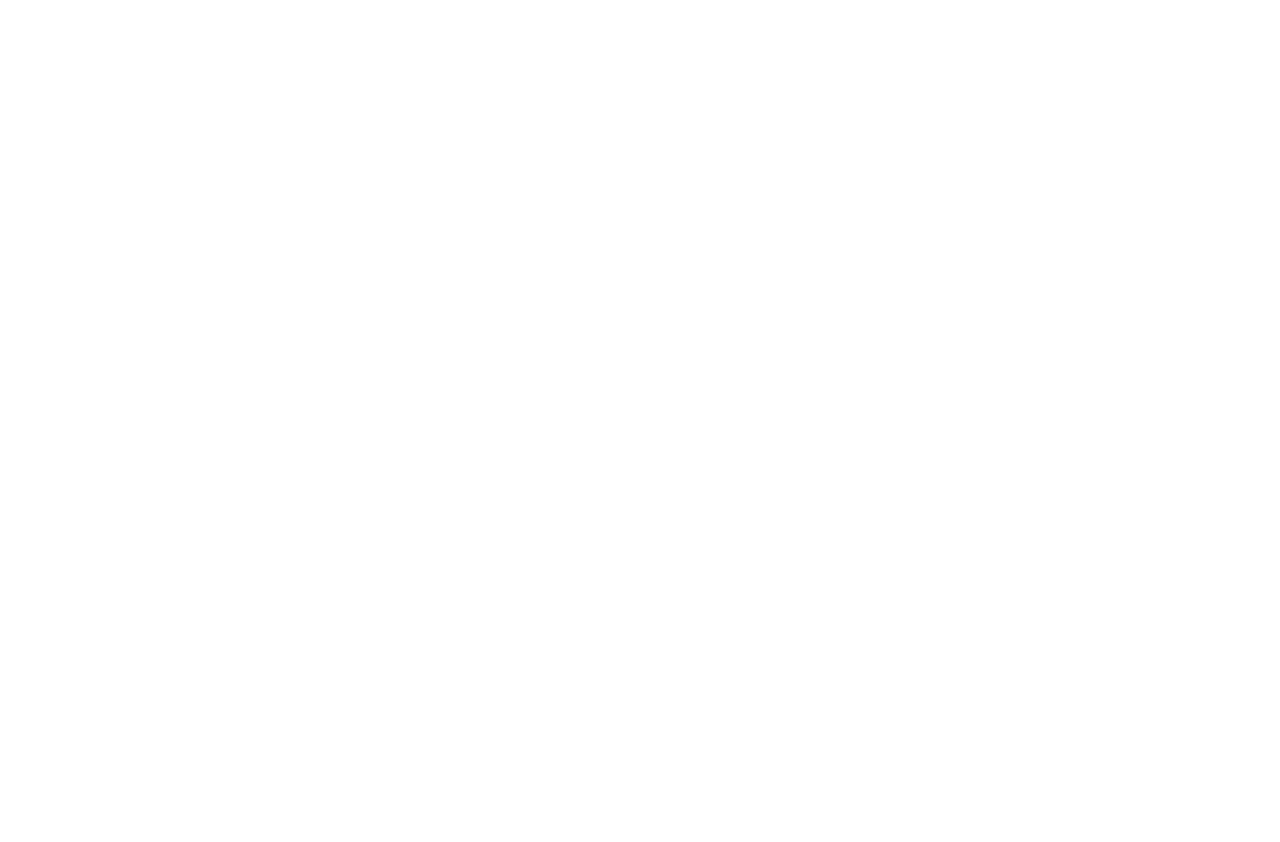
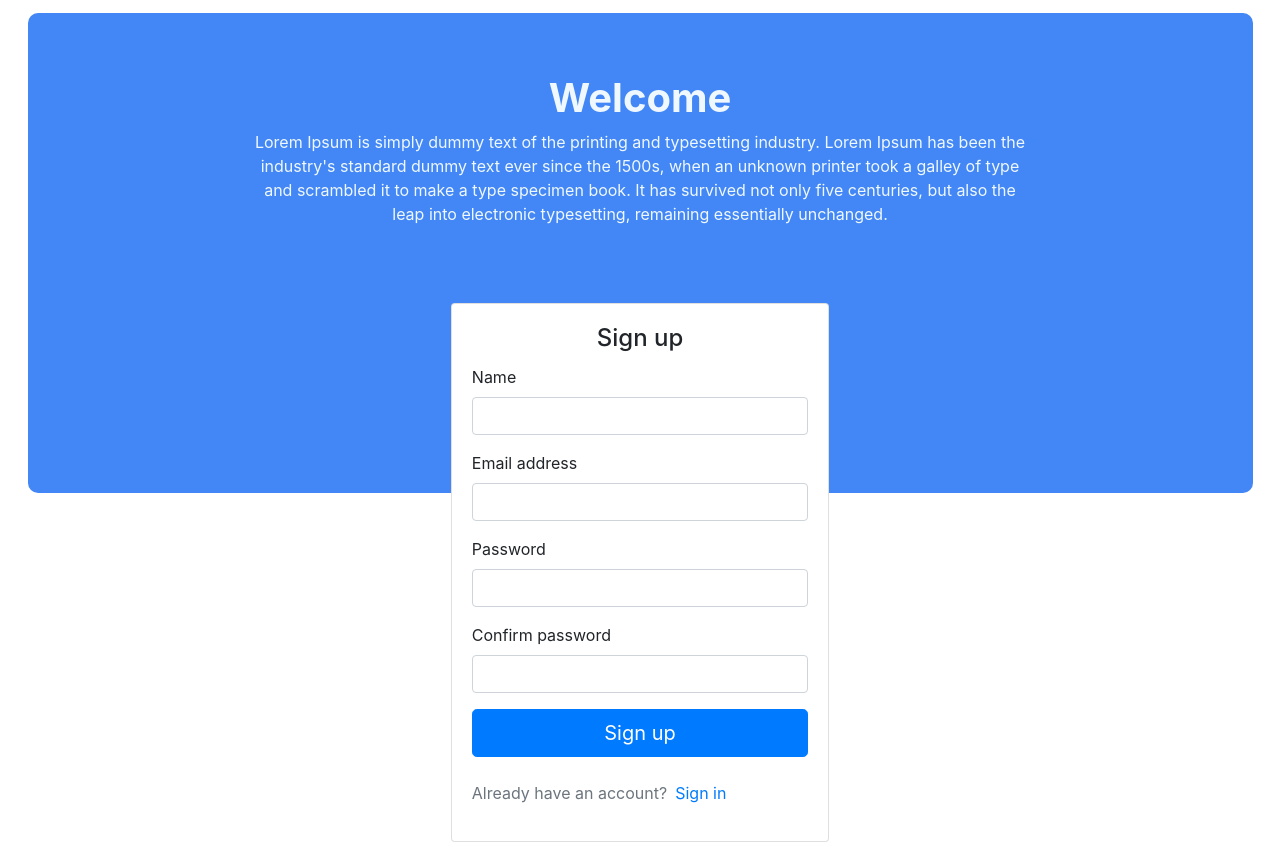
Before and after one commit to hyttttt/Detector_webpage, a Vue app: page /signUp in a window 1280 px wide. Before the commit this address had no page. Before the commit the page ends 800 px from the top, so only its background shows below. Built offline with nearby package versions, Linux system fonts and the light colour scheme.

Commit message:
add sign in/up page

```diff
--- a/package.json
+++ b/package.json
@@ -10,7 +10,7 @@
     "format": "prettier --write src/"
   },
   "dependencies": {
-    "bootstrap": "^4.6.2",
+    "bootstrap": "4.5",
     "bootstrap-vue": "^2.23.1",
     "pinia": "^2.1.3",
     "vue": "^3.3.4",
--- a/src/components/Navbar.vue
+++ b/src/components/Navbar.vue
@@ -1,6 +1,5 @@
 <template>
-  <div class="container-fluid">
-    <div id="navbar-top">
+  <div class="container-fluid" id="navbar-top">
     <nav class="navbar navbar-expand-lg">
       <a class="navbar-brand" style="color: aliceblue" href="#"
         ><img
@@ -37,7 +36,6 @@
       </div>
     </nav>
   </div>
-  </div>
 </template>
 
 <style scoped>
--- /dev/null
+++ b/src/components/SignPage.vue
@@ -0,0 +1,40 @@
+<script setup></script>
+
+<template>
+  <div class="container-fluid">
+    <div class="row" id="bg">
+      <div class="col"></div>
+      <div class="col-8 text-center" id="welcome-text">
+        <h1 style="font-weight: bold">Welcome</h1>
+        <p>
+          Lorem Ipsum is simply dummy text of the printing and typesetting industry. Lorem Ipsum has
+          been the industry's standard dummy text ever since the 1500s, when an unknown printer took
+          a galley of type and scrambled it to make a type specimen book. It has survived not only
+          five centuries, but also the leap into electronic typesetting, remaining essentially
+          unchanged.
+        </p>
+      </div>
+      <div class="col"></div>
+      <div class="w-100"></div>
+      <div class="col"></div>
+      <div class="col">
+        <slot name="sign-area"></slot>
+      </div>
+      <div class="col"></div>
+    </div>
+  </div>
+</template>
+
+<style>
+#bg {
+  height: 60vh;
+  margin: 1%;
+  border-radius: 10px;
+  background-color: #4287f5;
+}
+
+#welcome-text {
+  color: aliceblue;
+  margin: 5% 0%;
+}
+</style>
--- a/src/router/index.js
+++ b/src/router/index.js
@@ -4,6 +4,8 @@ import TaskView from '../views/TaskView.vue'
 import HomeView from '../views/HomeView.vue'
 import AboutView from '../views/AboutView.vue'
 import ReportView from '../views/ReportView.vue'
+import SignInView from '../views/SignInView.vue'
+import SignUpView from '../views/SignUpView.vue'
 
 import TestPage from '../views/TestPage.vue'
 
@@ -13,7 +15,17 @@ const router = createRouter({
     {
       path: '/',
       name: 'home',
-      component: HomeView
+      redirect: '/signIn'
+    },
+    {
+      path: '/signIn',
+      name: 'signIn',
+      component: SignInView
+    },
+    {
+      path: '/signUp',
+      name: 'signUp',
+      component: SignUpView
     },
     {
       path: '/about',
--- a/src/views/HomeView.vue
+++ b/src/views/HomeView.vue
@@ -8,4 +8,13 @@ import LogInButton from '../components/buttons/LogInButton.vue'
     <template v-slot:log-btn><LogInButton /></template>
   </Navbar>
   <h1>This is home page</h1>
+  <div class="container">
+    <div class="row">
+      <div class="col">col 1</div>
+      <div class="col">col 2</div>
+      <div class="w-100"></div>
+      <div class="col">col 3</div>
+      <div class="col">col 4</div>
+    </div>
+  </div>
 </template>
--- /dev/null
+++ b/src/views/SignInView.vue
@@ -0,0 +1,44 @@
+<script setup>
+import { useRouter } from 'vue-router'
+import SignPage from '../components/SignPage.vue'
+
+const router = useRouter()
+function signIn() {
+  router.push(`/core`)
+}
+</script>
+
+<template>
+  <SignPage>
+    <template v-slot:sign-area
+      ><div class="card">
+        <div class="card-body">
+          <h4 class="card-title text-center">Sign in</h4>
+          <form>
+            <div class="form-group">
+              <label for="email-input">Email address</label>
+              <input
+                type="email"
+                class="form-control"
+                id="email-input"
+                aria-describedby="emailHelp"
+              />
+            </div>
+            <div class="form-group">
+              <label for="password-input">Password</label>
+              <input type="password" class="form-control" id="password-input" />
+            </div>
+            <button type="submit" class="btn btn-primary btn-lg btn-block" @click="signIn">
+              Sign in
+            </button>
+          </form>
+          <br />
+          <ul class="list-inline">
+            <li class="list-inline-item text-muted">Don't have an account?</li>
+            <li class="list-inline-item"><a href="/signUp">Sign up</a></li>
+          </ul>
+        </div>
+      </div></template
+    >
+  </SignPage>
+</template>
--- /dev/null
+++ b/src/views/SignUpView.vue
@@ -0,0 +1,44 @@
+<script setup>
+import SignPage from '../components/SignPage.vue'
+</script>
+
+<template>
+  <SignPage>
+    <template v-slot:sign-area
+      ><div class="card">
+        <div class="card-body">
+          <h4 class="card-title text-center">Sign up</h4>
+          <form>
+            <div class="form-group">
+              <label for="name-input">Name</label>
+              <input type="text" class="form-control" id="name-input" />
+            </div>
+            <div class="form-group">
+              <label for="email-input">Email address</label>
+              <input
+                type="email"
+                class="form-control"
+                id="email-input"
+                aria-describedby="emailHelp"
+              />
+            </div>
+            <div class="form-group">
+              <label for="password-input">Password</label>
+              <input type="password" class="form-control" id="password-input" />
+            </div>
+            <div class="form-group">
+              <label for="password-confirm">Confirm password</label>
+              <input type="password" class="form-control" id="password-confirm" />
+            </div>
+            <button type="submit" class="btn btn-primary btn-lg btn-block">Sign up</button>
+          </form>
+          <br />
+          <ul class="list-inline">
+            <li class="list-inline-item text-muted">Already have an account?</li>
+            <li class="list-inline-item"><a href="/signIn">Sign in</a></li>
+          </ul>
+        </div>
+      </div></template
+    >
+  </SignPage>
+</template>
```
Also changed, not shown: 1 other file (tests, documents, lock files or other folders). Lines whose indentation alone changed are shown as unchanged.
